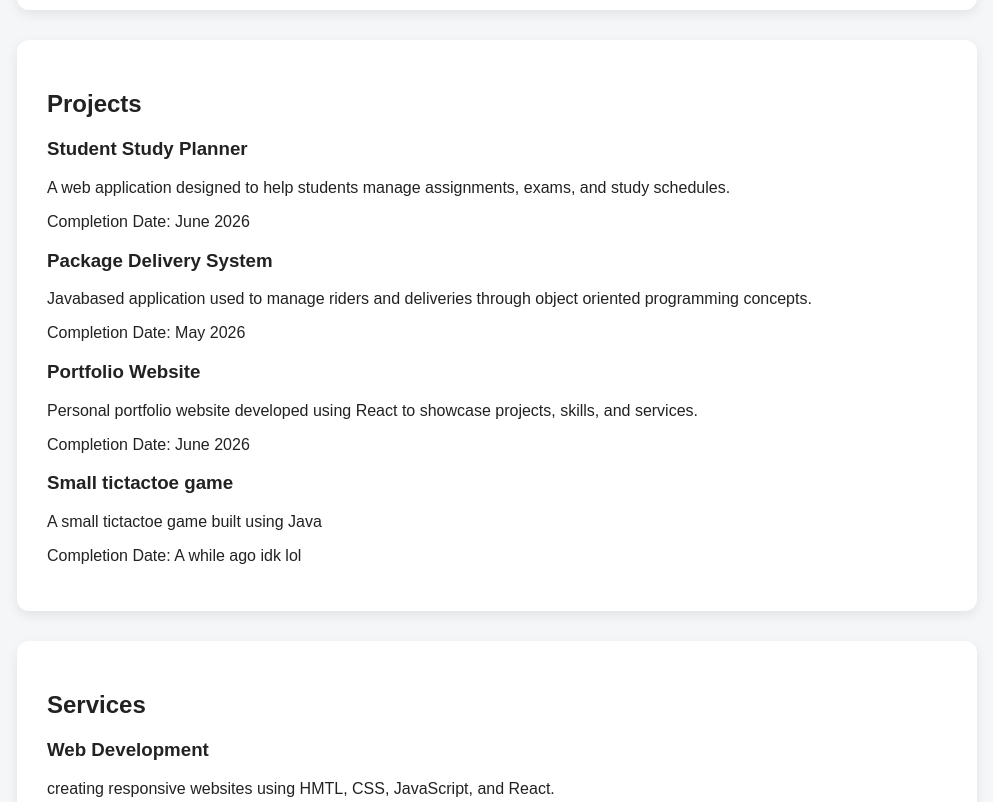
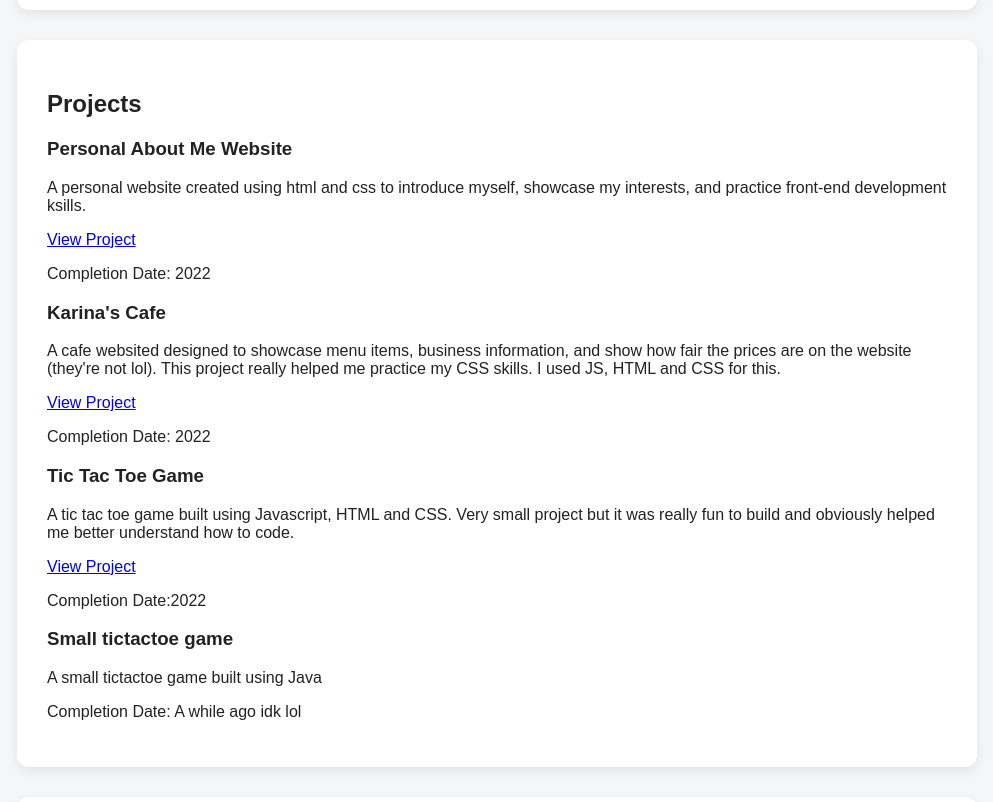
Before and after one commit to Kuhrinas/react-portfolio, a React (Vite) app: page / in a window 1280 px wide. Shown: the part 938-1740 px from the top of the page, without its empty margins (143-1136 px from the left). Built offline with nearby package versions, Linux system fonts and the light colour scheme.

Commit message:
I've added better projects that I have worked on and gave links to them

```diff
--- a/src/App.css
+++ b/src/App.css
@@ -52,6 +52,16 @@ button {
   cursor: pointer;
 }
 
+button:hover {
+  opacity: 0.9;
+}
+
+input,
+textarea {
+  border: 1px solid #ccc;
+  border-radius: 5px;
+}
+
 .profile-image {
   width: 140px;
   height: 140px;
--- a/src/App.jsx
+++ b/src/App.jsx
@@ -67,26 +67,39 @@ function App() {
 <section id="projects">
   <h1>Projects</h1>
 
-  <h3>Student Study Planner</h3>
+  <h3>Personal About Me Website</h3>
   <p>
-    A web application designed to help students manage assignments,
-    exams, and study schedules.
+    A personal website created using html and css to introduce myself, showcase my interests,
+    and practice front-end development ksills.
   </p>
-  <p>Completion Date: June 2026</p>
+  <a href="https://astonishing-sable-7a3b4c.netlify.app/"
+  target="_blank">
+  View Project
+</a>
+  <p>Completion Date: 2022</p>
 
-  <h3>Package Delivery System</h3>
+  <h3>Karina's Cafe</h3>
   <p>
-    Javabased application used to manage riders and deliveries
-    through object oriented programming concepts.
+    A cafe websited designed to showcase menu items, business information, and show how fair
+    the prices are on the website (they're not lol). This project really helped me practice my CSS skills.
+    I used JS, HTML and CSS for this.
   </p>
-  <p>Completion Date: May 2026</p>
+<a href="https://karinascafe.netlify.app/"
+target="_blank">
+ View Project
+</a>
+  <p>Completion Date: 2022</p>
 
-  <h3>Portfolio Website</h3>
+  <h3>Tic Tac Toe Game</h3>
   <p>
-    Personal portfolio website developed using React to showcase
-    projects, skills, and services.
+    A tic tac toe game built using Javascript, HTML and CSS. Very small project but it was
+    really fun to build and obviously helped me better understand how to code.
   </p>
-  <p>Completion Date: June 2026</p>
+  <a href="https://zingy-macaron-444903.netlify.app/"
+target="_blank">
+ View Project
+</a>
+  <p>Completion Date:2022</p>
 
   <h3> Small tictactoe game</h3>
   <p>
```
